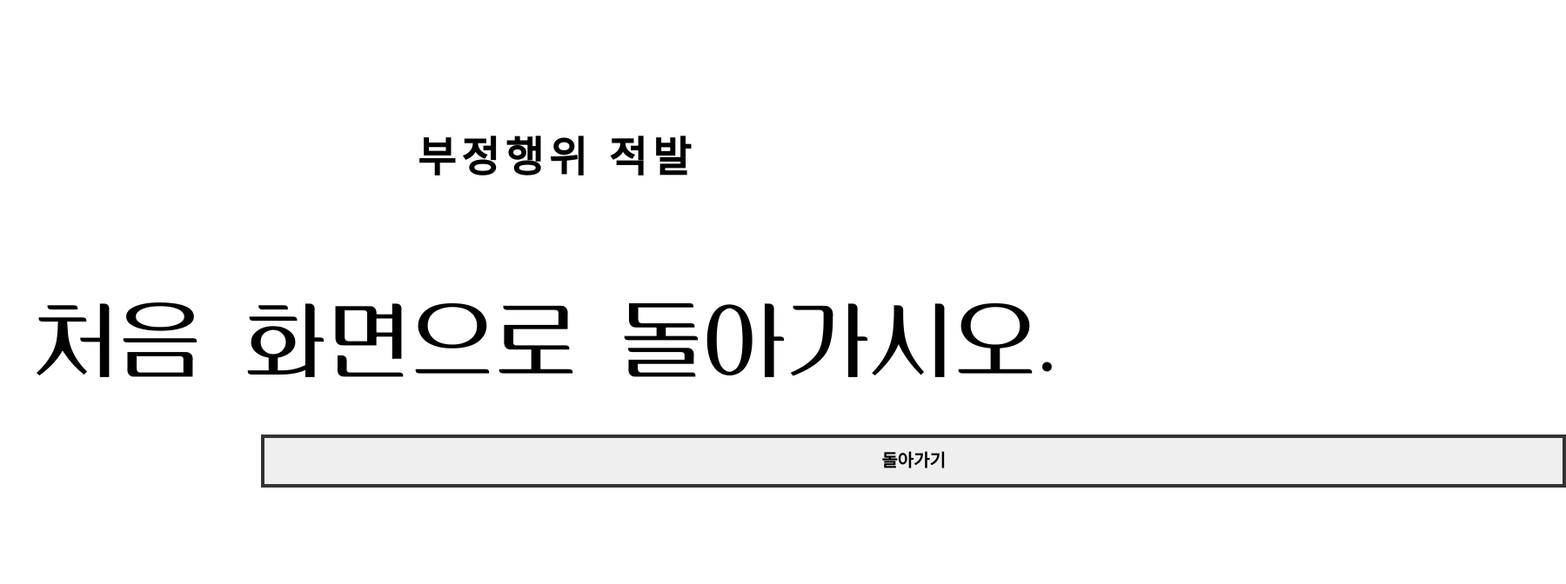
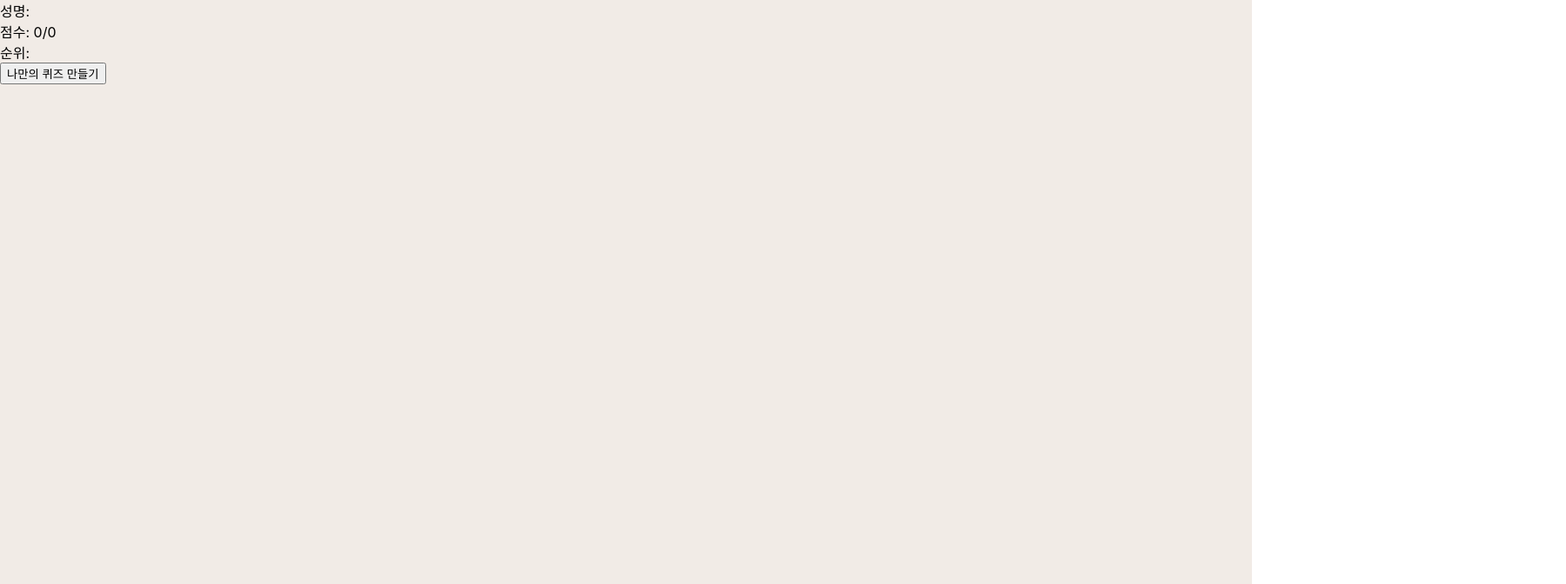
Before and after one commit to yigim/yigim, a React (Create React App) app in the folder packages/yigim-client/: page /prob-solve-done/1 in a window 1280 px wide. Shown: the top 672 px of the page at 87% size, 1800 px wide, since content can reach past the window. Built offline with nearby package versions, Linux system fonts and the light colour scheme; no server answers; a web font is replaced by a local one.

Commit message:
응시자 부분의 url을 배포된 url을 가정하여 모두 수정

```diff
--- a/packages/yigim-client/src/App.js
+++ b/packages/yigim-client/src/App.js
@@ -7,7 +7,6 @@ import Home from './components/Home';
 import ProbSolving from './components/probsolving';
 import ProbSolveDone from './components/probsolvedone';
 import PageError from './components/pageerror';
-import ProbLinkInput from './components/problinkinput';
 
 import { BrowserRouter as Router, Route, Switch } from 'react-router-dom';
 
@@ -64,15 +63,9 @@ class App extends Component {
           />
           <Route
             exact
-            path="/prob-solve-done/"
+            path="/prob-solve-done/:solveid"
             render={(props) => (
-              <ProbSolveDone
-                solveid={this.state.solveid}
-                name={this.state.name}
-                data={this.state.userdata}
-                {...props}
-                isAuthed={true}
-              />
+              <ProbSolveDone name={this.state.name} data={this.state.userdata} {...props} isAuthed={true} />
             )}
           />
           <Route component={PageError}></Route>
--- a/packages/yigim-client/src/components/probsolvedone.js
+++ b/packages/yigim-client/src/components/probsolvedone.js
@@ -3,19 +3,18 @@ import axios from 'axios';
 
 class ProbSolveDone extends Component {
   state = {
-    solved_people: [],
+    people_solved: [],
   };
   get_ranking = () => {
     axios
       .get('http://localhost:3000/' + this.props.solveid)
       .then((response) => {
         this.setState({
-          solved_people: response,
+          people_solved: response,
         });
       })
       .catch((error) => {
         console.log(error);
-        this.props.history.push('/error');
       });
   };
   render() {
@@ -28,7 +27,7 @@ class ProbSolveDone extends Component {
         <br />
         순위: <br />
         {/*일단 푼 사람들의 모든 데이터 보여주기*/}
-        {this.state.solved_people}
+        {this.state.people_solved}
         {/* 순위를 표로 만들어서 제공하면 좋을 듯 */}
         <button
           onClick={(e) => {
--- a/packages/yigim-client/src/components/probsolving.js
+++ b/packages/yigim-client/src/components/probsolving.js
@@ -99,6 +99,12 @@ class ProbSolving extends Component {
     });
   };
   render() {
+    // const {
+    //   name,
+    //   function_data,
+    //   match: { params },
+    //   history,
+    // } = this.props;
     var prob = this.state.userdata[Number(this.probNumber)];
     var question = this.probNumber + '. ' + prob.question;
     var answer = [];
@@ -289,7 +295,9 @@ class ProbSolving extends Component {
                   result: 'default',
                 });
               } else {
-                this.props.history.push('/prob-solve-done');
+                e.preventDefault();
+                this.props.function_data([this.state.score_user, this.state.score_total]);
+                this.props.history.push('/prob-solve-done/' + this.props.match.params.solveid);
               }
             }}
           >
```
